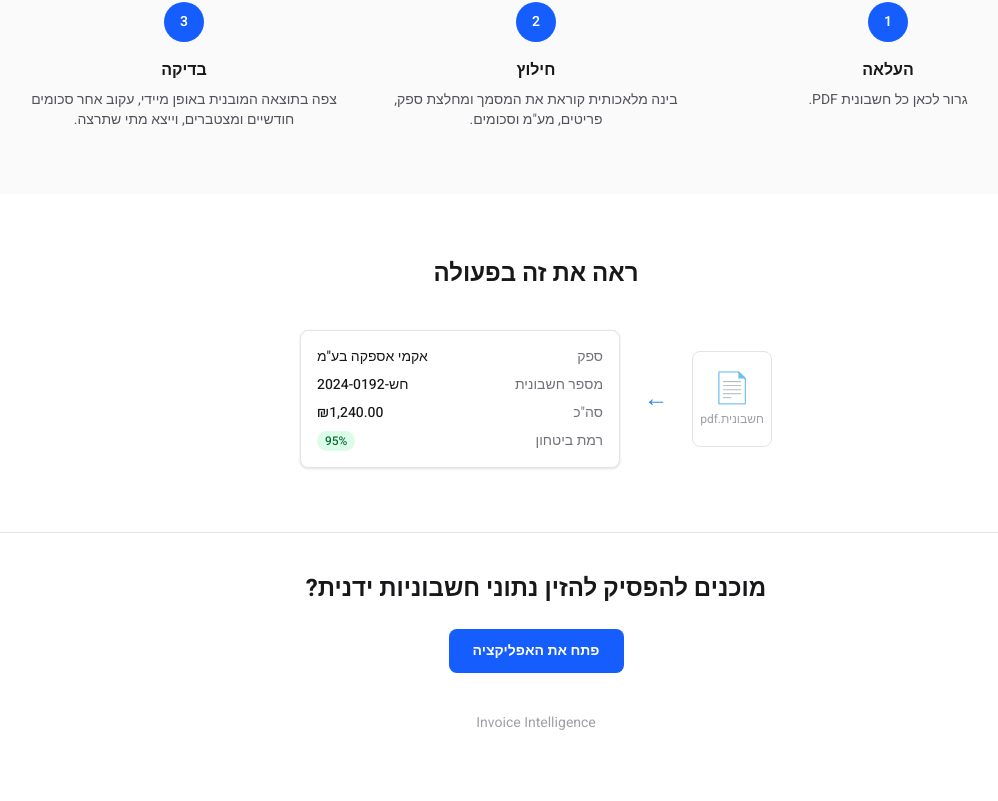
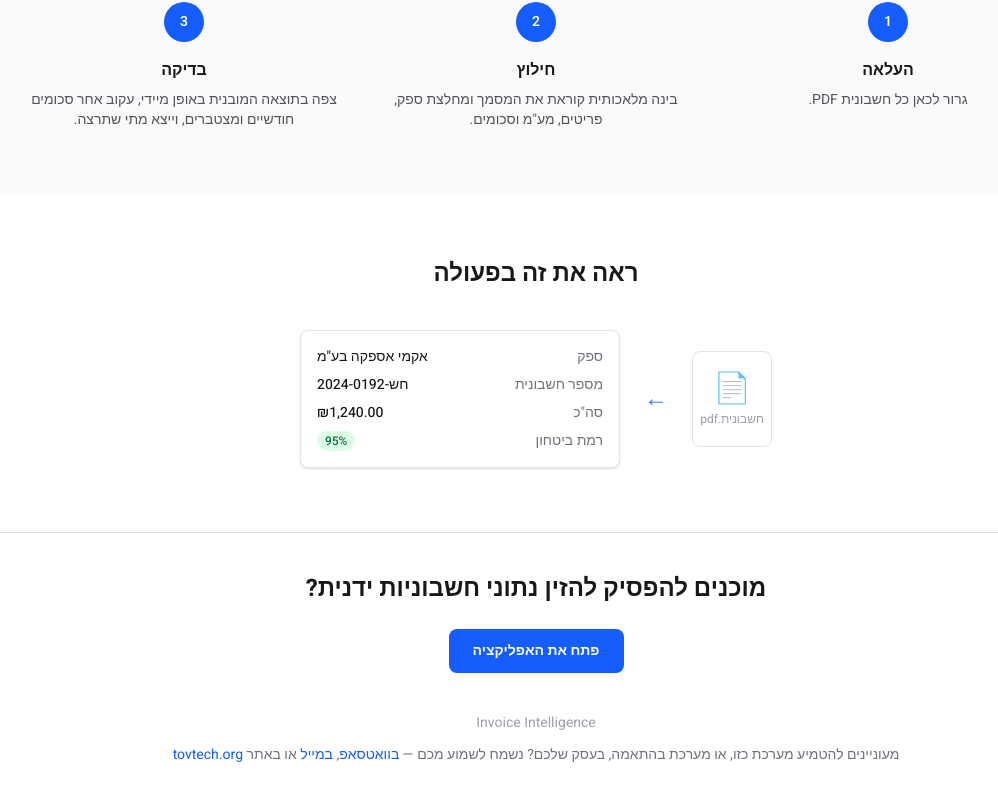
Before and after one commit to talwag/invoice-intelligence, a Next.js app in the folder web/: page / in a window 1280 px wide. Shown: the part 864-1665 px from the top of the page, without its empty margins (104-1102 px from the left). Before the commit the page ends 1637 px from the top, so only its background shows below. Built offline with nearby package versions, Linux system fonts and the light colour scheme.

Commit message:
feat: add contact info to landing page footer
Adds a line inviting visitors to reach out about implementing a
similar system, with WhatsApp, email, and website links.

```diff
--- a/web/app/_components/landing/Footer.tsx
+++ b/web/app/_components/landing/Footer.tsx
@@ -11,6 +11,34 @@ export default function Footer() {
         פתח את האפליקציה
       </a>
       <p className="mt-10 text-sm text-zinc-400">Invoice Intelligence</p>
+      <p className="mt-3 text-sm text-zinc-500 dark:text-zinc-400">
+        מעוניינים להטמיע מערכת כזו, או מערכת בהתאמה, בעסק שלכם? נשמח לשמוע מכם
+        —{" "}
+        <a
+          href="https://wa.me/972584431931"
+          target="_blank"
+          rel="noopener noreferrer"
+          className="text-blue-600 hover:underline dark:text-blue-400"
+        >
+          בוואטסאפ
+        </a>
+        ,{" "}
+        <a
+          href="mailto:raz@tovtech.org"
+          className="text-blue-600 hover:underline dark:text-blue-400"
+        >
+          במייל
+        </a>{" "}
+        או באתר{" "}
+        <a
+          href="https://tovtech.org"
+          target="_blank"
+          rel="noopener noreferrer"
+          className="text-blue-600 hover:underline dark:text-blue-400"
+        >
+          tovtech.org
+        </a>
+      </p>
     </footer>
   );
 }
```
